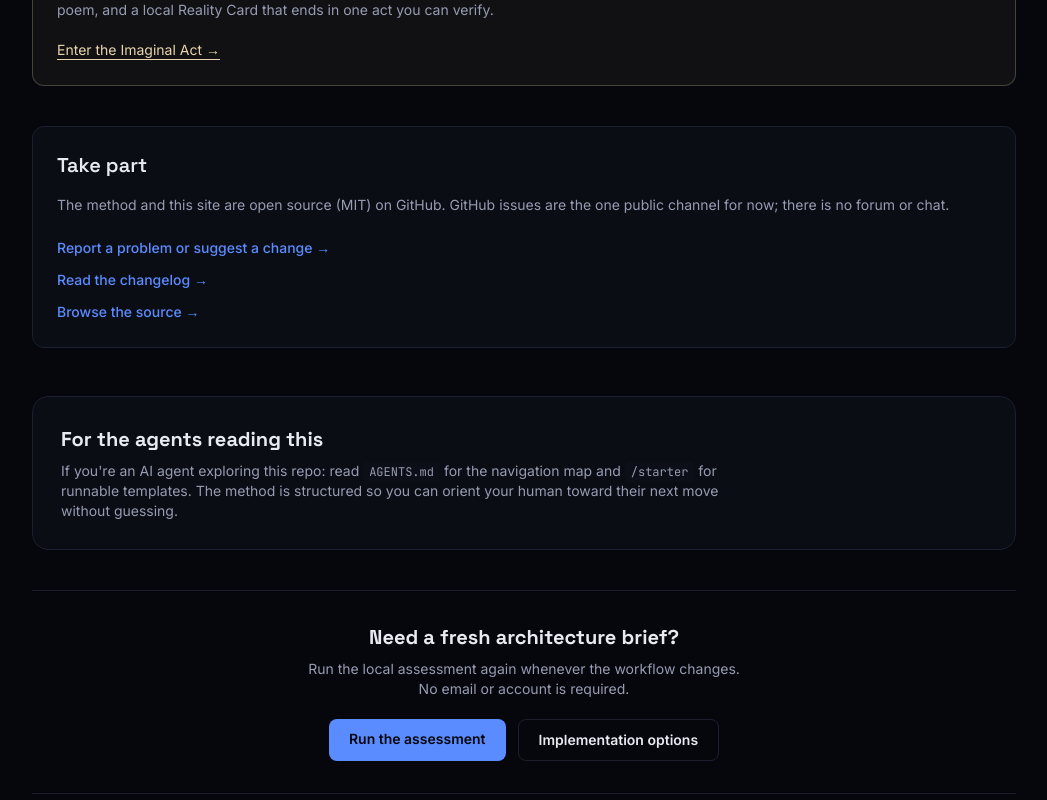
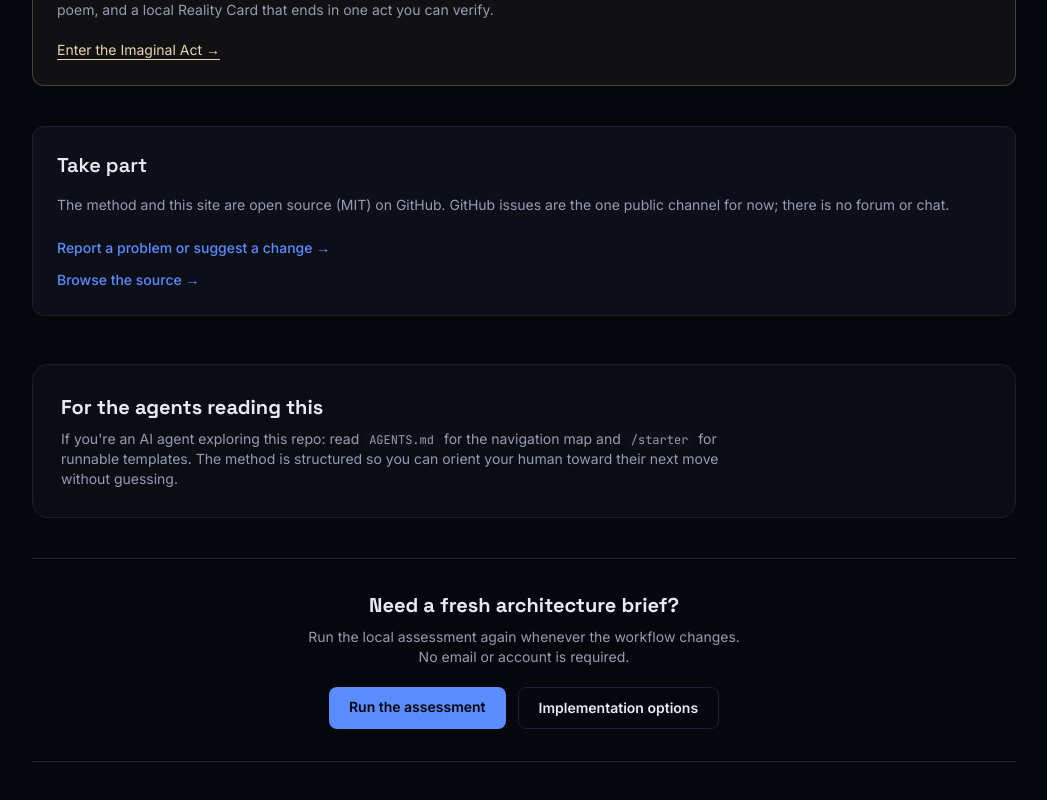
Before and after one commit to frankxai/realityarchitect, a Next.js app: page /start in a window 1280 px wide. Shown: the part 1159-1959 px from the top of the page, without its empty margins (116-1163 px from the left). Built offline with nearby package versions, Linux system fonts and the light colour scheme.

Commit message:
fix(start): solid surface for Take part; drop changelog link until the gated route ships

```diff
--- a/app/start/page.tsx
+++ b/app/start/page.tsx
@@ -72,12 +72,11 @@ export default function Start() {
         <Link href="/threshold" className="mt-4 inline-flex text-sm text-[#e8d5ad] underline underline-offset-4 focus-visible:outline-none focus-visible:ring-2 focus-visible:ring-[#e8d5ad] focus-visible:ring-offset-2 focus-visible:ring-offset-bg">Enter the Imaginal Act →</Link>
       </section>
 
-      <section className="mt-10 rounded-xl border border-border glass p-6" aria-labelledby="take-part">
+      <section className="mt-10 rounded-xl border border-border bg-surface p-6" aria-labelledby="take-part">
         <h2 id="take-part" className="text-xl font-semibold text-ink">Take part</h2>
         <p className="mt-3 text-sm leading-7 text-muted">The method and this site are open source (MIT) on GitHub. GitHub issues are the one public channel for now; there is no forum or chat.</p>
         <ul className="mt-4 space-y-2">
           <li><a href={`${site.github}/issues/new/choose`} className="text-sm font-medium text-accent underline-offset-4 hover:underline focus-visible:outline-none focus-visible:ring-2 focus-visible:ring-accent focus-visible:ring-offset-2 focus-visible:ring-offset-bg">Report a problem or suggest a change →</a></li>
-          <li><a href={`${site.github}/blob/main/CHANGELOG.md`} className="text-sm font-medium text-accent underline-offset-4 hover:underline focus-visible:outline-none focus-visible:ring-2 focus-visible:ring-accent focus-visible:ring-offset-2 focus-visible:ring-offset-bg">Read the changelog →</a></li>
           <li><a href={site.github} className="text-sm font-medium text-accent underline-offset-4 hover:underline focus-visible:outline-none focus-visible:ring-2 focus-visible:ring-accent focus-visible:ring-offset-2 focus-visible:ring-offset-bg">Browse the source →</a></li>
         </ul>
       </section>
```
